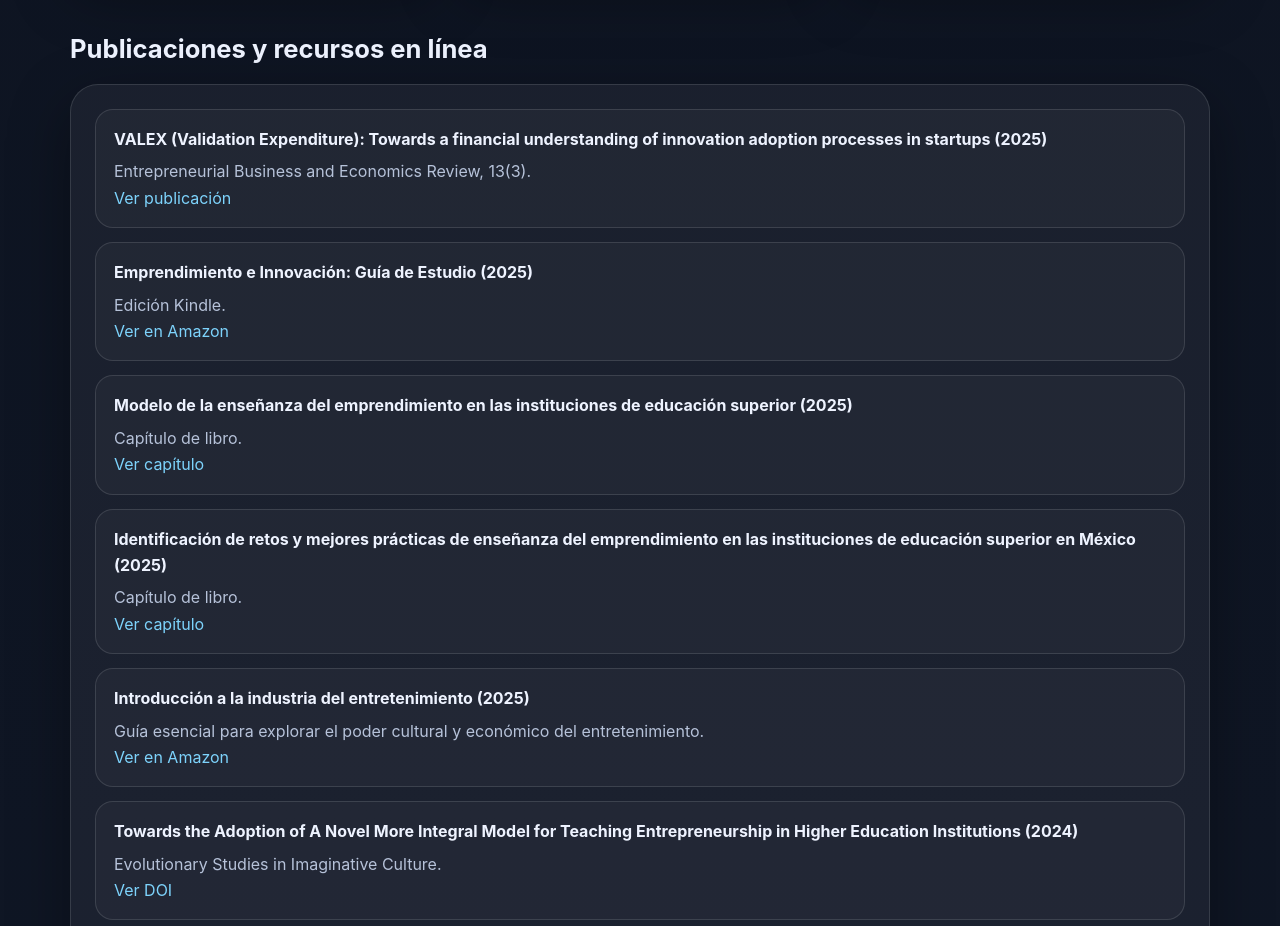
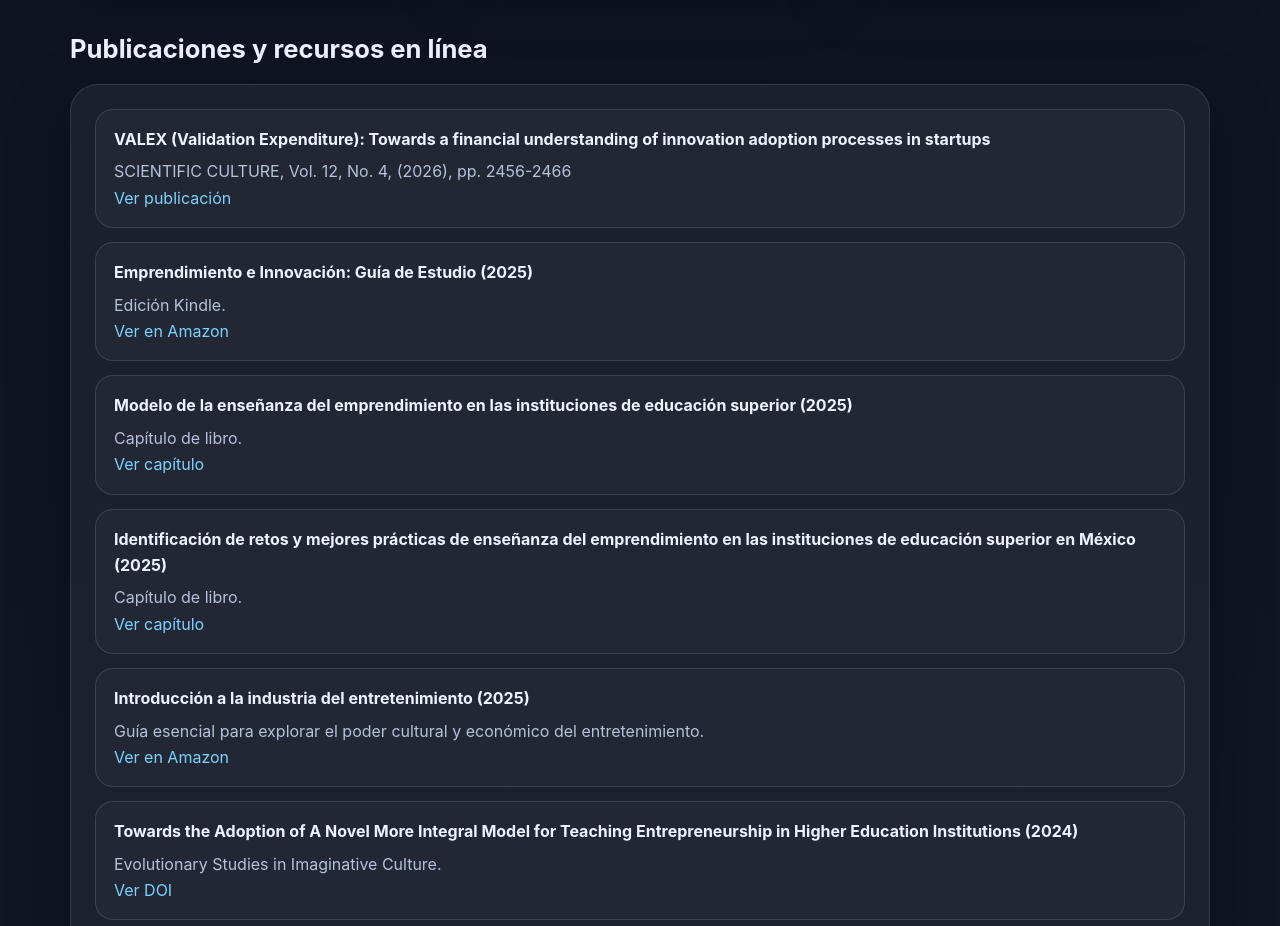
Before and after one commit to oscarfchoperena/oscarfchoperena.github.io, a plain HTML site: page index.html in a window 1280 px wide. Shown: the part 3660-4586 px from the top of the page. Drawn offline with Linux system fonts and the light colour scheme.

Commit message:
Update index.html
Actualización de paper oscar

```diff
--- a/index.html
+++ b/index.html
@@ -412,9 +412,9 @@
         <article class="section-card span-12">
           <div class="pub-list">
             <div class="pub">
-              <strong>VALEX (Validation Expenditure): Towards a financial understanding of innovation adoption processes in startups (2025)</strong>
-              <div class="muted">Entrepreneurial Business and Economics Review, 13(3).</div>
-              <a href="https://eber.uek.krakow.pl/index.php/eber" target="_blank" rel="noreferrer">Ver publicación</a>
+              <strong>VALEX (Validation Expenditure): Towards a financial understanding of innovation adoption processes in startups</strong>
+              <div class="muted">SCIENTIFIC CULTURE, Vol. 12, No. 4, (2026), pp. 2456-2466</div>
+              <a href="https://sci-cult.net/index.php/cult/article/view/4063/2393" target="_blank" rel="noreferrer">Ver publicación</a>
             </div>
             <div class="pub">
               <strong>Emprendimiento e Innovación: Guía de Estudio (2025)</strong>
```
